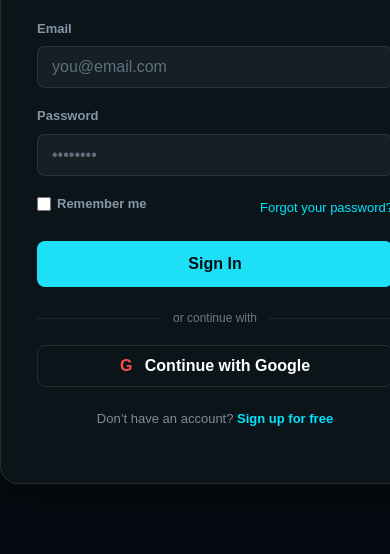
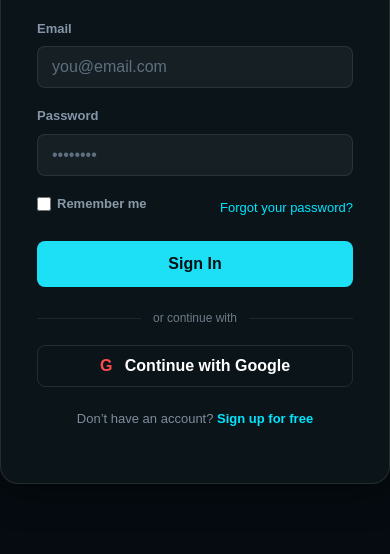
Before and after one commit to 4GeeksAcademy/GymMind, a React app: page /login in a window 390 px wide. Shown: the part 290-844 px from the top of the page. Built offline with nearby package versions, Linux system fonts and the light colour scheme; no server answers.

Commit message:
Fix responsive signin card width

```diff
--- a/src/front/index.css
+++ b/src/front/index.css
@@ -667,12 +667,6 @@ html {
   font-size: 18px;
 }
 
-.signin-links {
-  display: flex;
-  gap: 28px;
-  margin-left: 55px;
-}
-
 .signin-actions {
   margin-left: auto;
   display: flex;
@@ -680,7 +674,8 @@ html {
 }
 
 .signin-card {
-  width: 430px;
+  width: 100%;
+  max-width: 430px;
   background: #0b1419;
   border: 1px solid rgba(255, 255, 255, 0.1);
   border-radius: 18px;
@@ -689,32 +684,6 @@ html {
   position: relative;
   z-index: 2;
   box-shadow: 0 0 40px rgba(0, 0, 0, 0.5);
-}
-
-.signin-btn {
-  width: 100%;
-  height: 46px;
-  background: #1ddff5;
-  border: none;
-  border-radius: 8px;
-  color: #021014;
-  font-weight: 900;
-  margin-bottom: 22px;
-}
-
-.google-btn {
-  width: 100%;
-  height: 42px;
-  background: transparent;
-  border: 1px solid rgba(255, 255, 255, 0.1);
-  border-radius: 8px;
-  color: white;
-  font-weight: bold;
-}
-
-.google-btn span {
-  color: #ff4b4b;
-  margin-right: 8px;
 }
 
 .signin-card h3 {
```
